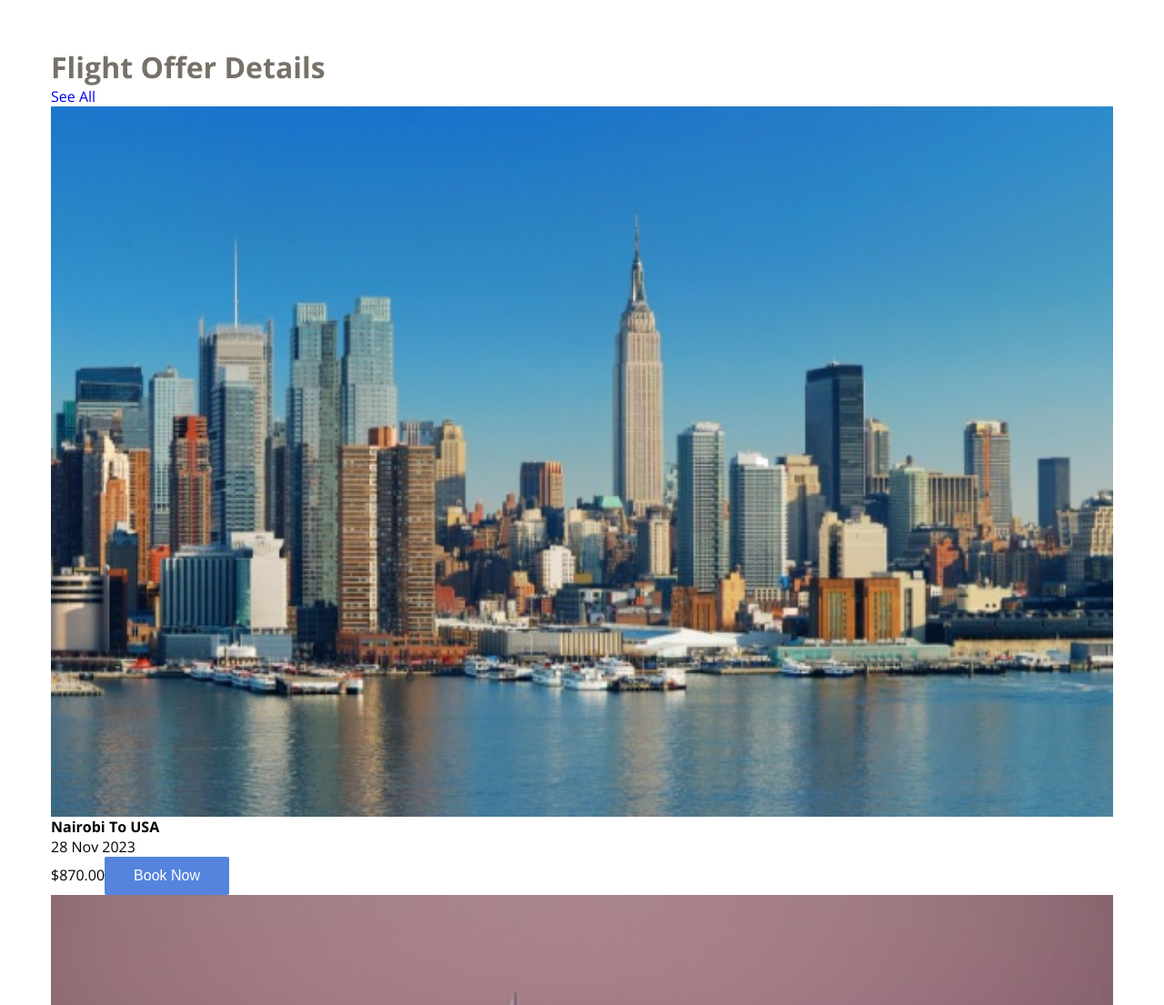
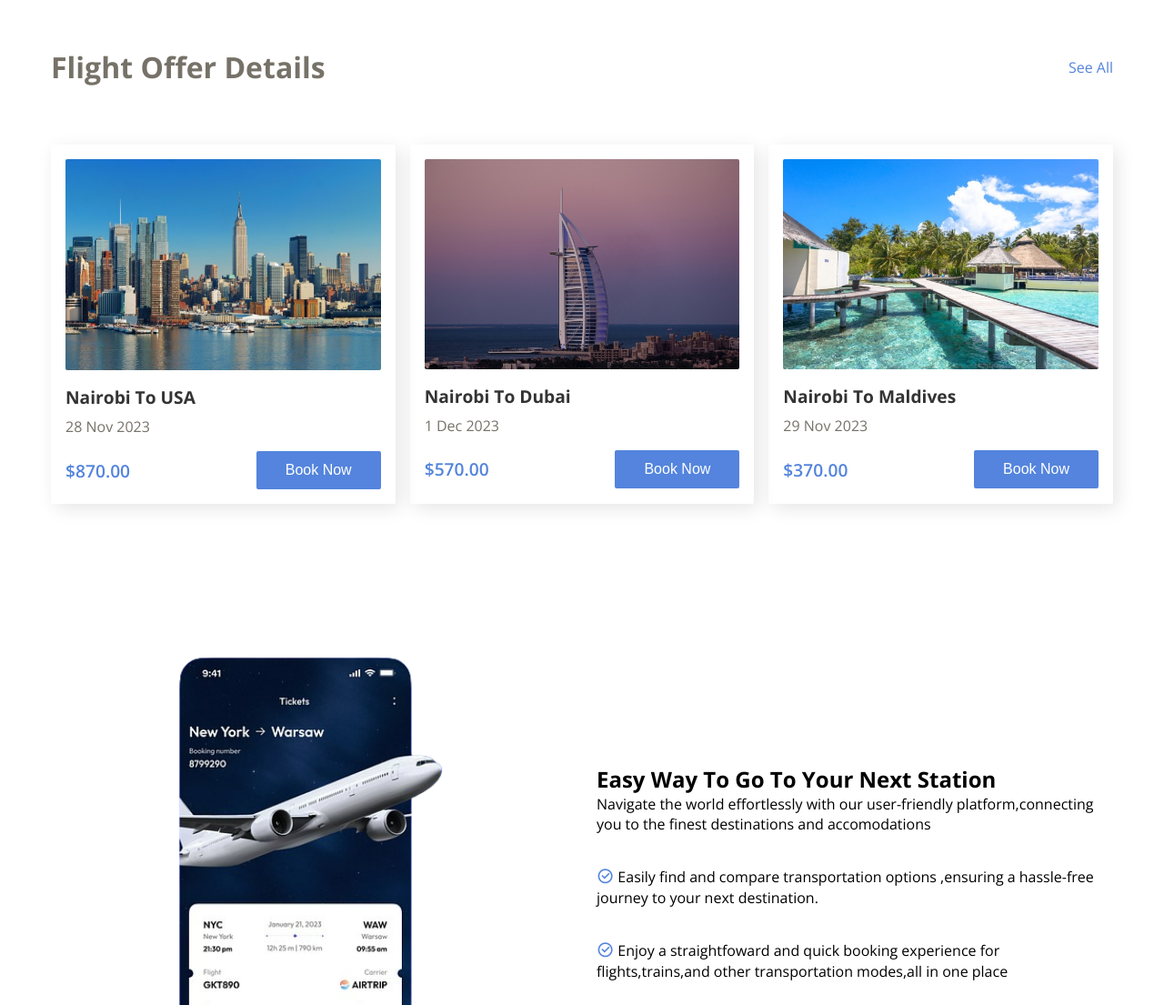
Before and after one commit to Justus-Kyalo/Fly-Travel, a plain HTML site: page index.html in a window 1280 px wide. Shown: the part 1670-2775 px from the top of the page at 91% size. Drawn offline with nearby package versions, Linux system fonts and the light colour scheme.

Commit message:
responsive about section

```diff
--- a/styles.css
+++ b/styles.css
@@ -227,19 +227,103 @@ nav {
   font-weight: 800;
   color: #333333;
 }
-.service-card p{
+.service-card p {
   margin-bottom: 0.5rem;
   color: #767268;
 }
-.service-btn{
+.service-btn {
   text-align: right;
 }
-@media(min-width:576px){
-  .service-card{
+.offer-header {
+  display: flex;
+  flex-direction: column;
+  gap: 2rem;
+}
+.offer-header a {
+  color: #5484dd;
+  transition: 0.3s;
+}
+.offer-header a:hover {
+  color: #112b5a;
+}
+.offer-grid {
+  margin-top: 4rem;
+  display: grid;
+  gap: 1rem;
+}
+.offer-card {
+  padding: 1rem;
+  border-radius: 2px;
+  box-shadow: 5px 5px 20px rgba(0, 0, 0, 0.1);
+  transition: 0.3s;
+}
+.offer-card:hover {
+  box-shadow: 5px 5px 20px rgba(0, 0, 0, 0.2);
+}
+.offer-card img {
+  margin-bottom: 1rem;
+  border-radius: 2px;
+}
+.offer-card p {
+  margin-bottom: 1rem;
+  color: #767268;
+}
+.offer-card > div {
+  display: flex;
+  justify-content: space-between;
+  align-items: center;
+}
+.offer-card span {
+  font-size: 1.2rem;
+  font-weight: 600;
+  color: #5484dd;
+}
+.offer-card h4 {
+  margin-bottom: 0.5rem;
+  font-size: 1.2rem;
+  font-weight: 800;
+  color: #333333;
+}
+.about-container {
+  display: grid;
+  gap: 2rem;
+}
+.about-container img {
+  max-width: 300px;
+  margin: auto;
+}
+.about-content ul {
+  margin-block: 2rem;
+  display: grid;
+  gap: 2rem;
+}
+.about-content li span {
+  font-size: 1.2rem;
+  color: #5484dd;
+}
+.about-links {
+  display: flex;
+  align-items: center;
+  gap: 1rem;
+}
+.about-links img {
+  max-width: 150px;
+}
+@media (min-width: 576px) {
+  .service-card {
     flex-direction: row;
   }
-  .service-card img{
+  .service-card img {
     max-width: 200px;
+    height: 100%;
+  }
+  .offer-grid {
+    grid-template-columns: repeat(2, 1fr);
+  }
+  .offer-header {
+    flex-direction: row;
+    align-items: center;
+    justify-content: space-between;
   }
 }
 @media (min-width: 768px) {
@@ -277,7 +361,14 @@ nav {
     grid-template-columns: repeat(3, 1fr);
   }
 
-  .service-grid{
+  .service-grid {
+    grid-template-columns: repeat(2, 1fr);
+  }
+  .offer-grid {
+    grid-template-columns: repeat(3, 1fr);
+  }
+  .about-container{
     grid-template-columns: repeat(2,1fr);
+    align-items: center;
   }
 }
```
